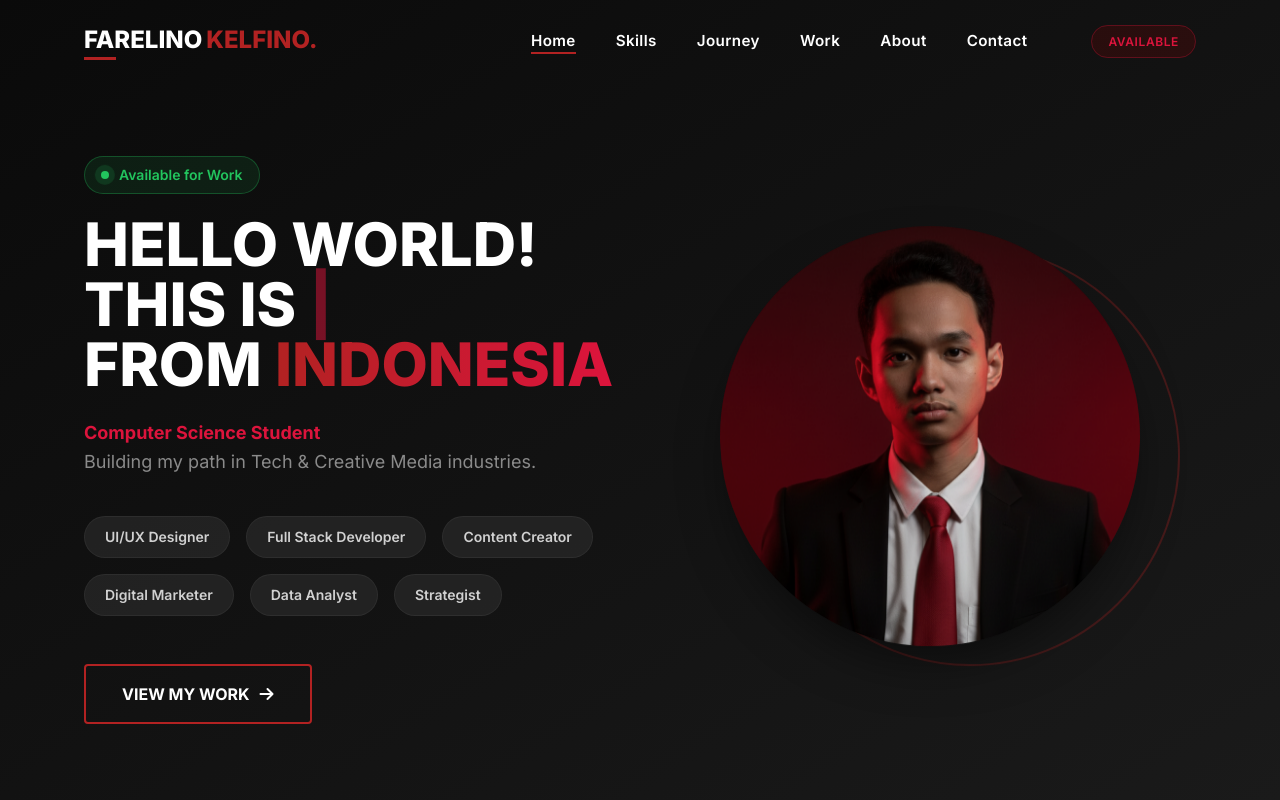
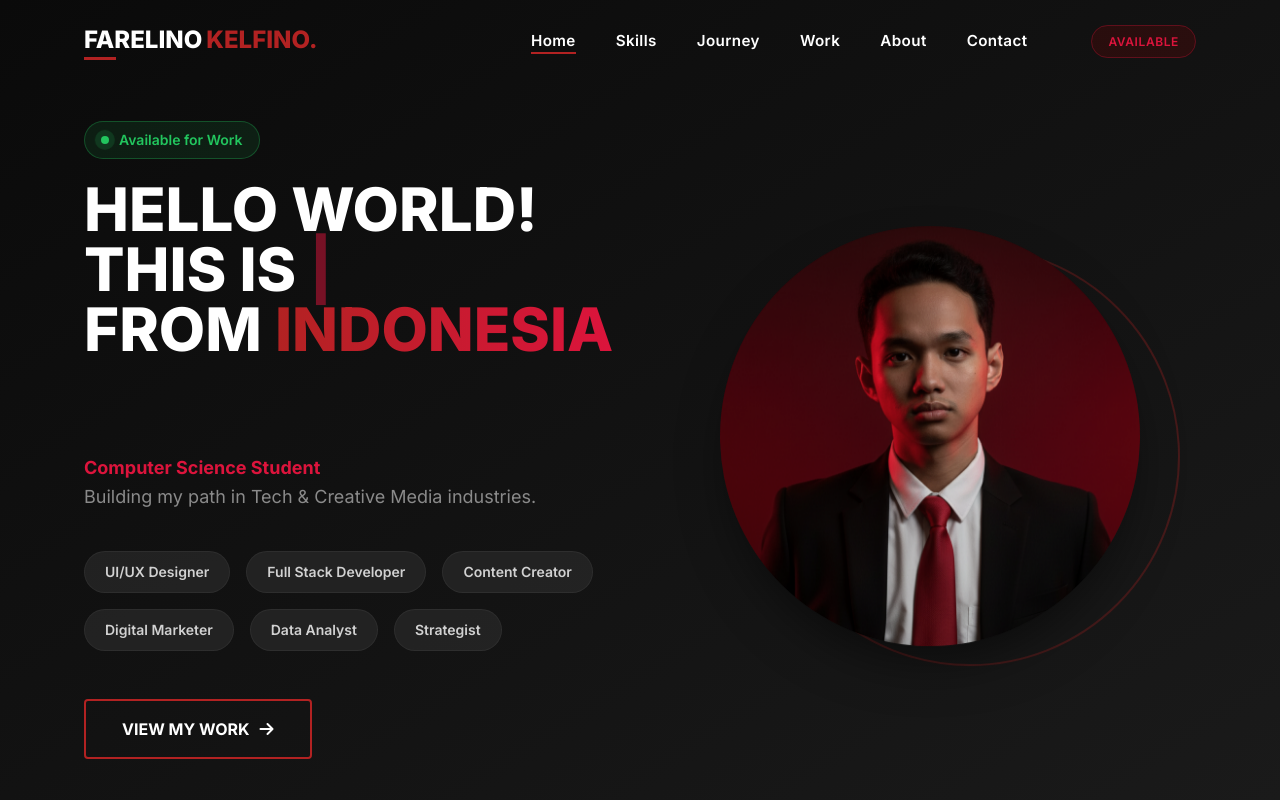
Before and after one commit to kelfinofarelino/kelfino-portofolio, a Next.js app: page / in a window 1280 px wide. Shown: the top 800 px of the page. Built offline with nearby package versions, Linux system fonts and the light colour scheme.

Commit message:
fix typing effect issue

```diff
--- a/components/Home.tsx
+++ b/components/Home.tsx
@@ -2,6 +2,7 @@
 import { useState, useEffect } from 'react';
 import Image from "next/image";
 
+// Daftar teks yang akan muncul bergantian
 const roles = [
   "ME",
   "KELFINO.",
@@ -14,6 +15,7 @@ const roles = [
 ];
 
 export default function Home() {
+  // --- LOGIKA ANIMASI KETIK (START) ---
   const [currentRoleIndex, setCurrentRoleIndex] = useState(0);
   const [displayedText, setDisplayedText] = useState("");
   const [isDeleting, setIsDeleting] = useState(false);
@@ -45,24 +47,33 @@ export default function Home() {
     const timer = setTimeout(handleTyping, typingSpeed);
     return () => clearTimeout(timer);
   }, [displayedText, isDeleting, currentRoleIndex, typingSpeed]);
+  // --- LOGIKA ANIMASI KETIK (END) ---
 
   return (
     <section id="home" className="min-h-screen flex items-center pt-20 relative overflow-hidden bg-gradient-to-br from-brand-dark to-brand-charcoal">
       <div className="w-[90%] max-w-[1200px] mx-auto px-5 grid grid-cols-1 lg:grid-cols-2 gap-12 items-center">
 
+        {/* --- BAGIAN TEKS --- */}
         <div className="z-10 animate-on-scroll order-2 lg:order-1 text-center lg:text-left">
+            {/* Status Badge */}
             <div className="inline-flex items-center gap-2.5 bg-green-500/10 border border-green-500/30 px-4 py-2 rounded-full text-green-500 text-sm font-semibold mb-5 hover:-translate-y-0.5 transition-all cursor-default">
                 <div className="w-2 h-2 bg-green-500 rounded-full relative after:content-[''] after:absolute after:top-1/2 after:left-1/2 after:-translate-x-1/2 after:-translate-y-1/2 after:w-full after:h-full after:rounded-full after:bg-green-500 after:animate-pulse-green after:-z-10"></div>
                 <span>Available for Work</span>
             </div>
 
-            <h1 className="text-4xl md:text-6xl font-extrabold leading-[1.1] mb-6">
+            {/* PERBAIKAN:
+               1. Hapus 'flex flex-col justify-center' (ini biang kerok naik turun)
+               2. Naikkan min-h jadi 200px (HP) dan 240px (Laptop)
+            */}
+            <h1 className="text-4xl md:text-6xl font-extrabold leading-[1.1] mb-6 min-h-[100px] md:min-h-[250px]">
+                <span>
                     HELLO WORLD!<br/>
                     THIS IS <span className="bg-gradient-to-r from-brand-red to-brand-light-red bg-clip-text text-transparent">
                       {displayedText}
                       <span className="animate-pulse text-brand-light-red">|</span>
                     </span><br/>
                     FROM <span className="bg-gradient-to-r from-brand-red to-brand-light-red bg-clip-text text-transparent">INDONESIA</span>
+                </span>
             </h1>
 
             <p className="text-lg text-brand-gray mb-10 max-w-[500px] mx-auto lg:mx-0 leading-relaxed">
@@ -70,6 +81,7 @@ export default function Home() {
                 Building my path in Tech & Creative Media industries.
             </p>
 
+            {/* Role Tags */}
             <div className="flex flex-wrap gap-4 mb-12 justify-center lg:justify-start">
                 {['UI/UX Designer', 'Full Stack Developer', 'Content Creator', 'Digital Marketer', 'Data Analyst', 'Strategist'].map((role) => (
                     <span key={role} className="bg-[#2a2a2a]/70 text-brand-light-gray px-5 py-2.5 rounded-full text-sm font-semibold border border-white/5 hover:bg-brand-red hover:text-white hover:-translate-y-1 transition-all cursor-default">
@@ -84,6 +96,7 @@ export default function Home() {
             </a>
         </div>
 
+        {/* --- BAGIAN FOTO --- */}
         <div className="relative z-10 animate-float flex justify-center animate-on-scroll order-1 lg:order-2">
             <div className="relative w-full max-w-[320px] lg:max-w-[420px] aspect-square group">
                 <Image
```
Lines whose indentation alone changed are shown as unchanged.
